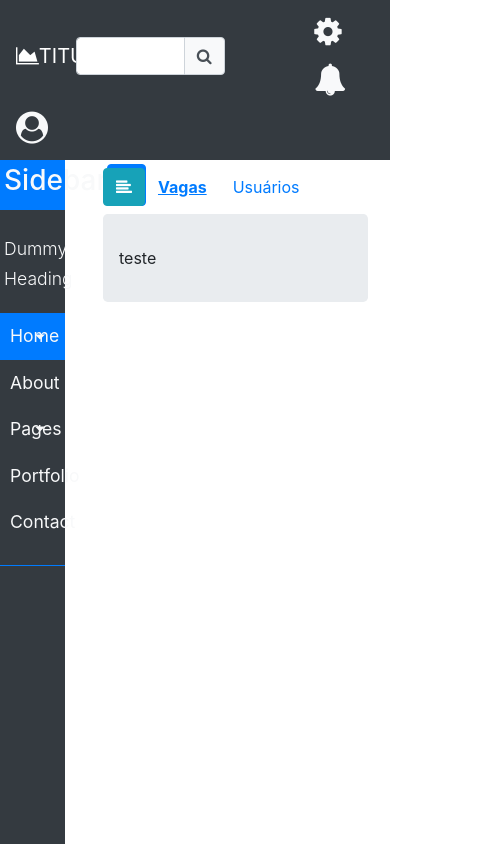
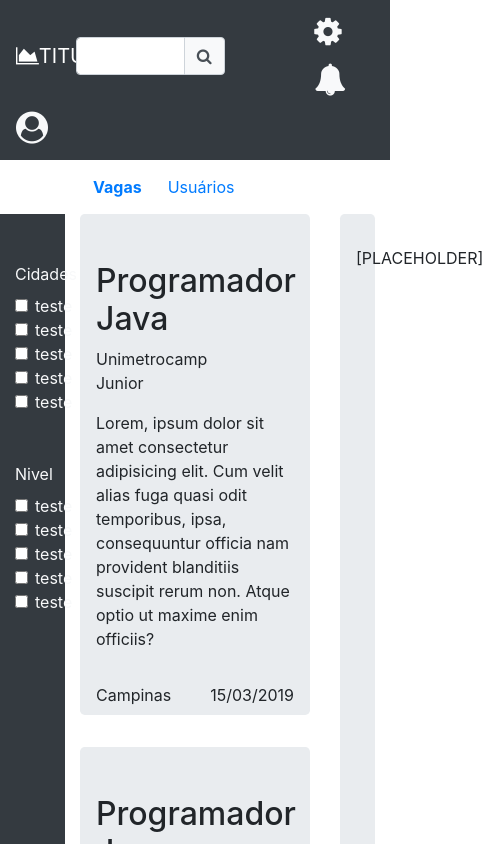
Before and after one commit to LeonardoBevilacqua/tcc-faculdade, an Angular app in the folder prototype/: page /search in a window 390 px wide. Shown: the top 844 px of the page, 483 px wide, since content can reach past the window. Built offline with nearby package versions, Linux system fonts and the light colour scheme.

Commit message:
Finalizaçao da search page

```diff
--- a/prototype/src/app/core/home/home.component.html
+++ b/prototype/src/app/core/home/home.component.html
@@ -40,7 +40,7 @@
 
 
     <div class="d-flex justify-content-center align-items-center mx-auto" style="background-color: gray; height: 150px; font-size: 60px; width: 60%">
-        ANUNCIE AQUI!
+        [PLACEHOLDER]
     </div>
 
     <footer class="text-light" style="background-color: #007bff; margin-top:120px">
--- a/prototype/src/app/core/search/search.component.html
+++ b/prototype/src/app/core/search/search.component.html
@@ -23,75 +23,87 @@
 	</div>
 </nav>
 <div class="container-fluid">
+	<div class="row">
+		<div class="offset-2 col-10 my-2">
+			<span class="btn btn-link font-weight-bold text-decoration-underline">Vagas</span>
+			<span class="btn btn-link">Usuários</span>
+		</div>
+	</div>
 
 	<div class="row wrapper">
 
-		<nav class="bg-dark text-light col-2 p-0" id="sidebar" [ngClass]="!active ? 'active' : ''">
-			<div class="sidebar-header p-1 bg-primary d-flex justify-content-between">
-				<h3>Sidebar</h3>
-				<button type="button" class="btn btn-primary" (click)="active=!active">
-					<i class="fa fa-times"></i>
-				</button>
-			</div>
+		<nav class="col-2 py-5 bg-dark text-light" id="sidebar">
 
-			<ul class="list-unstyled components">
-				<p class="text-light p-1">Dummy Heading</p>
-				<li class="active">
-					<a href="#homeSubmenu" data-toggle="collapse" aria-expanded="false" class="dropdown-toggle">Home</a>
-					<ul class="collapse list-unstyled" id="homeSubmenu">
-						<li>
-							<a href="#">Home 1</a>
-						</li>
-						<li>
-							<a href="#">Home 2</a>
-						</li>
-						<li>
-							<a href="#">Home 3</a>
-						</li>
-					</ul>
-				</li>
-				<li>
-					<a href="#">About</a>
-				</li>
-				<li>
-					<a href="#pageSubmenu" data-toggle="collapse" aria-expanded="false"
-						class="dropdown-toggle">Pages</a>
-					<ul class="collapse list-unstyled" id="pageSubmenu">
-						<li>
-							<a href="#">Page 1</a>
-						</li>
-						<li>
-							<a href="#">Page 2</a>
-						</li>
-						<li>
-							<a href="#">Page 3</a>
-						</li>
-					</ul>
-				</li>
-				<li>
-					<a href="#">Portfolio</a>
-				</li>
-				<li>
-					<a href="#">Contact</a>
-				</li>
-			</ul>
+			<form action="">
+				<div class="mb-5">
+					<label for="">Cidades</label>
+					<div class="form-check">
+						<input type="checkbox" class="form-check-input"> <label class="form-check-label">teste</label>
+					</div>
+					<div class="form-check">
+						<input type="checkbox" name="" id="" class="form-check-input"><label
+							class="form-check-label">teste</label>
+					</div>
+					<div class="form-check">
+						<input type="checkbox" name="" id="" class="form-check-input"><label
+							class="form-check-label">teste</label>
+					</div>
+					<div class="form-check">
+						<input type="checkbox" name="" id="" class="form-check-input"><label
+							class="form-check-label">teste</label>
+					</div>
+					<div class="form-check">
+						<input type="checkbox" name="" id="" class="form-check-input"><label
+							class="form-check-label">teste</label>
+					</div>
+				</div>
+
+				<div class="mb-5">
+					<label for="">Nivel</label>
+					<div class="form-check">
+						<input type="checkbox" class="form-check-input"> <label class="form-check-label">teste</label>
+					</div>
+					<div class="form-check">
+						<input type="checkbox" name="" id="" class="form-check-input"><label
+							class="form-check-label">teste</label>
+					</div>
+					<div class="form-check">
+						<input type="checkbox" name="" id="" class="form-check-input"><label
+							class="form-check-label">teste</label>
+					</div>
+					<div class="form-check">
+						<input type="checkbox" name="" id="" class="form-check-input"><label
+							class="form-check-label">teste</label>
+					</div>
+					<div class="form-check">
+						<input type="checkbox" name="" id="" class="form-check-input"><label
+							class="form-check-label">teste</label>
+					</div>
+				</div>
+			</form>
+
 		</nav>
 
-		<div id="content" class="col-10">
-			<div class="container-fluid m-2 w-25 d-flex align-items-center justify-content-between">
-				<button type="button" id="sidebarCollapse" class="btn btn-info" [ngClass]="active ? 'active' : ''"
-					(click)="active=!active">
-					<i class="fa fa-align-left"></i>
-				</button>
-				<span class="btn btn-link font-weight-bold text-decoration-underline">Vagas</span>
-				<span class="btn btn-link">Usuários</span>
+		<div class="col-8">
+			<div class="w-100">
+				<div class="jumbotron pt-5 pb-2" *ngFor="let i of [1,2,3,4,5]"> <!--class="jumbotron pt-5 pb-2"-->
+					<h2>Programador Java</h2>
+					<span class="w-100 d-block">Unimetrocamp</span>
+					<span class="w-100 d-block">Junior</span>
+					<p class="py-3">Lorem, ipsum dolor sit amet consectetur adipisicing elit. Cum velit alias fuga quasi odit temporibus, ipsa, consequuntur officia nam provident blanditiis suscipit rerum non. Atque optio ut maxime enim officiis?</p>
+					<div class="d-flex justify-content-between">
+						<span>Campinas</span>
+						<span>15/03/2019</span>
+					</div>
+				</div>
+			</div>
+		</div>
 
-
+		<div class="col-2">
+			<div class="jumbotron h-75">
+				[PLACEHOLDER]
 			</div>
-			<div class="container-fluid m-2 w-100">
-				<div class="jumbotron">teste</div>
-			</div>
-
 		</div>
 	</div>
+
 </div>
--- a/prototype/src/app/core/search/search.component.scss
+++ /dev/null
@@ -1,87 +0,0 @@
-.wrapper {
-  align-items: stretch;
-
-  #sidebar {
-    min-height: 100vh;
-    transition: all 0.3s;
-
-    &.active {
-      margin-left: -16.66%;
-    }
-
-    & ul.components {
-      padding: 20px 0;
-      border-bottom: 1px solid #007bff;
-    }
-
-    & ul li a {
-      padding: 10px;
-      font-size: 1.1em;
-      display: block;
-    }
-    & ul li a:hover {
-      color: #007bff;
-      background: #f8f9fa;
-    }
-
-    & ul li.active > a,
-    a[aria-expanded="true"] {
-      color: #f8f9fa;
-      background: #007bff;
-    }
-  }
-
-  @media (max-width: 768px) {
-    #sidebar {
-      margin-left: -16.66%;
-      &.active {
-        margin-left: 0;
-      }
-    }
-  }
-}
-
-a[data-toggle="collapse"] {
-  position: relative;
-}
-
-.dropdown-toggle::after {
-  display: block;
-  position: absolute;
-  top: 50%;
-  right: 20px;
-  transform: translateY(-50%);
-}
-
-/*
-    ADDITIONAL DEMO STYLE, NOT IMPORTANT TO MAKE THINGS WORK BUT TO MAKE IT A BIT NICER :)
-*/
-
-p {
-  font-size: 1.1em;
-  font-weight: 300;
-  line-height: 1.7em;
-  color: #999;
-}
-
-a,
-a:hover,
-a:focus {
-  color: inherit;
-  text-decoration: none;
-  transition: all 0.3s;
-}
-
-ul ul a {
-  font-size: 0.9em !important;
-  padding-left: 30px !important;
-  background: #007bff;
-}
-
-#sidebarCollapse.active {
-  visibility: hidden;
-}
-
-.text-decoration-underline{
-  text-decoration: underline;
-}
--- a/prototype/src/app/core/search/search.component.ts
+++ b/prototype/src/app/core/search/search.component.ts
@@ -1,6 +1,6 @@
 import { Component, OnInit } from '@angular/core';
 
-@Component({ selector: 'app-search', templateUrl: './search.component.html', styleUrls: ['./search.component.scss'] })
+@Component({ selector: 'app-search', templateUrl: './search.component.html'})
 export class SearchComponent implements OnInit {
 
   constructor() { }
```
